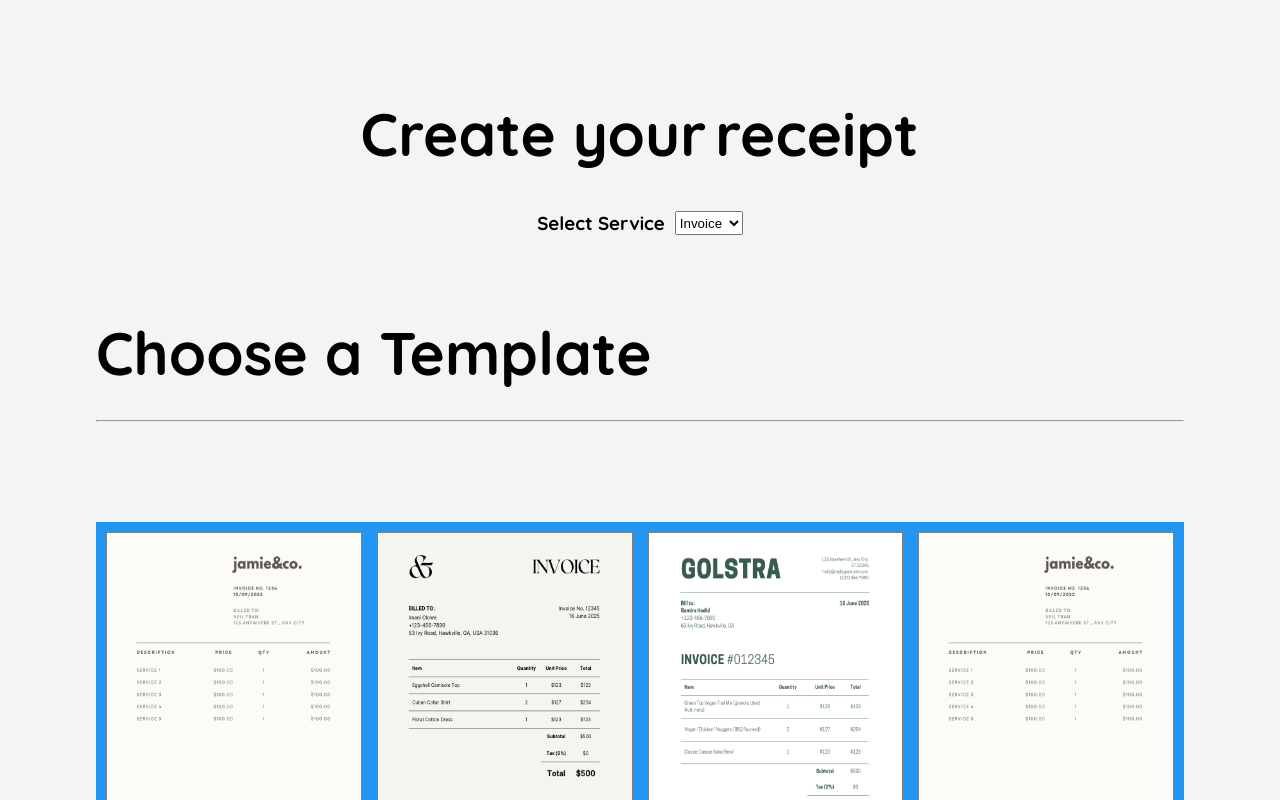
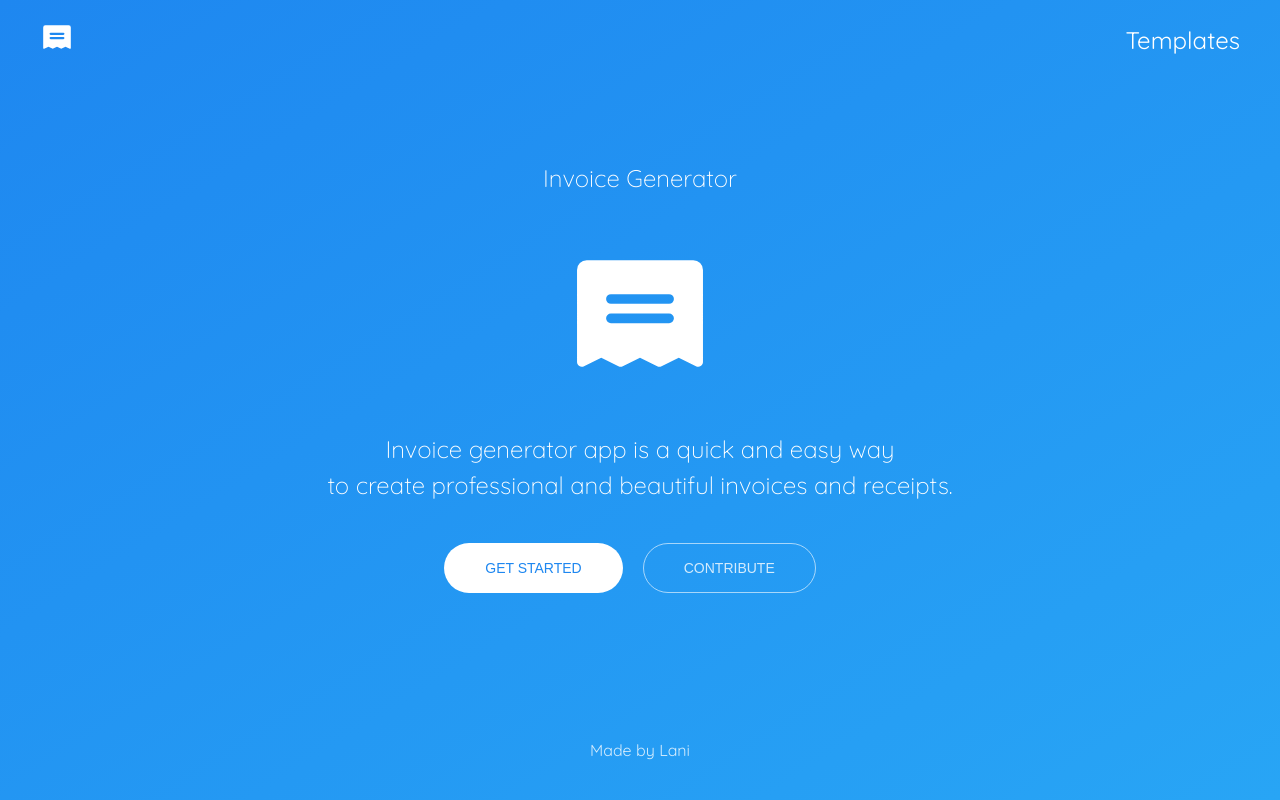
Before and after one commit to LaniJ/invoice-dragon, a Next.js app: page / in a window 1280 px wide. Shown: the top 800 px of the page. Built offline with nearby package versions, Linux system fonts and the light colour scheme.

Commit message:
adds an home page component

```diff
--- /dev/null
+++ b/src/components/Home/HomePage.jsx
@@ -0,0 +1,26 @@
+import styles from './homePage.module.scss';
+import Header from './Header';
+
+const HomePage = () => {
+  return (
+    <div className={styles.wrapper}>
+      <Header />
+      <div className={styles.main}>
+        <h1 className={styles.text__lead}>Invoice Generator</h1>
+        <svg xmlns="http://www.w3.org/2000/svg" width="168" height="155" fill="#ffffff" viewBox="0 0 256 256"><path d="M216,40H40A16,16,0,0,0,24,56V208a8,8,0,0,0,11.58,7.15L64,200.94l28.42,14.21a8,8,0,0,0,7.16,0L128,200.94l28.42,14.21a8,8,0,0,0,7.16,0L192,200.94l28.42,14.21A8,8,0,0,0,232,208V56A16,16,0,0,0,216,40ZM176,144H80a8,8,0,0,1,0-16h96a8,8,0,0,1,0,16Zm0-32H80a8,8,0,0,1,0-16h96a8,8,0,0,1,0,16Z"></path></svg>
+        <h1 className={styles.text__lead}>Invoice generator app is a quick and easy way <br /> to create professional and beautiful invoices and receipts.</h1>
+        <div className={styles.page__btns}>
+          <button className={`${styles.btn} ${styles.btn__primary}`}>GET STARTED</button>
+          <a href="https://github.com/LaniJ/Invoice-Receipt-Generator" target="_blank">
+            <button className={`${styles.btn} ${styles.btn__secondary}`}>CONTRIBUTE</button>
+          </a>
+        </div>
+      </div>
+      <div className={styles.footer}>
+        <p>Made by <a className={styles.link} href="https://new-portfolio-lani.vercel.app/" target="_blank">Lani</a></p>
+      </div>
+    </div>
+   );
+}
+
+export default HomePage;
--- /dev/null
+++ b/src/components/Home/homePage.module.scss
@@ -0,0 +1,84 @@
+.header {
+  display: flex;
+  justify-content: space-between;
+  align-items: center;
+  padding: 20px 40px;
+  font-size: 24px;
+}
+
+.wrapper {
+  // background-color: #1e87f0;
+  height: 100vh;
+  color: #FFFFFF;
+  background: 50% 17vh no-repeat,linear-gradient(to left top,#28a5f5,#1e87f0) 0 0 no-repeat;
+
+  .main {
+    min-height: calc((100vh - 80px) - 100px);
+    padding: 40px 40PX;
+    text-align: center;
+    display: flex;
+    flex-direction: column;
+    align-items: center;
+  }
+  .text__lead {
+    font-size: 24px;
+    line-height: 1.5;
+    color: #222;
+    font-weight: 300;
+    margin: 40px 0;
+    color: #FFFFFF;
+  }
+}
+.page__btns {
+  display: flex;
+
+  .btn {
+    padding: 0 40px;
+    line-height: 53px;
+    font-size: 14px;
+    border-radius: 30px;
+    cursor: pointer;
+    outline: none;
+    border: 1px solid transparent;
+    margin-right: 20px;
+    line-height: 48px;
+    transition: .1s ease-in-out;
+    transition-property: color,background-color,border-color;
+  }
+
+  .btn__primary {
+    background: #FFFFFF;
+    color: #1e87f0;
+
+    &:hover {
+      box-shadow: 0 10px 40px #1e87f0;
+    }
+  }
+
+  .btn__secondary {
+    background-color: transparent;
+    color: rgba(255,255,255,.8);
+    border: 1px solid #e5e5e5;
+    border-color: rgba(255,255,255,.6);
+
+    &:hover {
+      border-color: #FFFFFF;
+      color: #FFFFFF;
+    }
+  }
+
+}
+
+.footer {
+  padding: 40px 0;
+  color: rgba(255,255,255,.8);
+  text-align: center;
+
+  .link {
+    cursor: pointer;
+
+    &:hover {
+      color: rgba(255,255,255);
+    }
+  }
+}
--- a/src/pages/index.js
+++ b/src/pages/index.js
@@ -9,6 +9,7 @@ import Previewed from "../components/Preview/Preview";
 import { useState } from 'react';
 import Dropdown from '../components/Dropdown/Dropdown';
 import logoP from '../assets/images/placeholder-image.png';
+import HomePage from '../components/Home/HomePage';
 
 const inter = Inter({ subsets: ['latin'] })
 
@@ -88,6 +89,7 @@ export default function Home() {
         <link rel="icon" href="/favicon.ico" />
       </Head>
       <main className={styles.main}>
+        <HomePage />
         <div className={styles.container}>
           <div className={styles.header}>
             <h1>Create your
--- a/src/styles/Home.module.scss
+++ b/src/styles/Home.module.scss
@@ -3,9 +3,9 @@
   flex-direction: column;
   justify-content: space-between;
   align-items: center; */
-  padding: 6rem;
-  min-height: 100vh;
-  background-color: #f3f4f6;
+  // padding: 6rem;
+  // min-height: 100vh;
+  // background-color: #f3f4f6;
 
 }
 .container {
```
